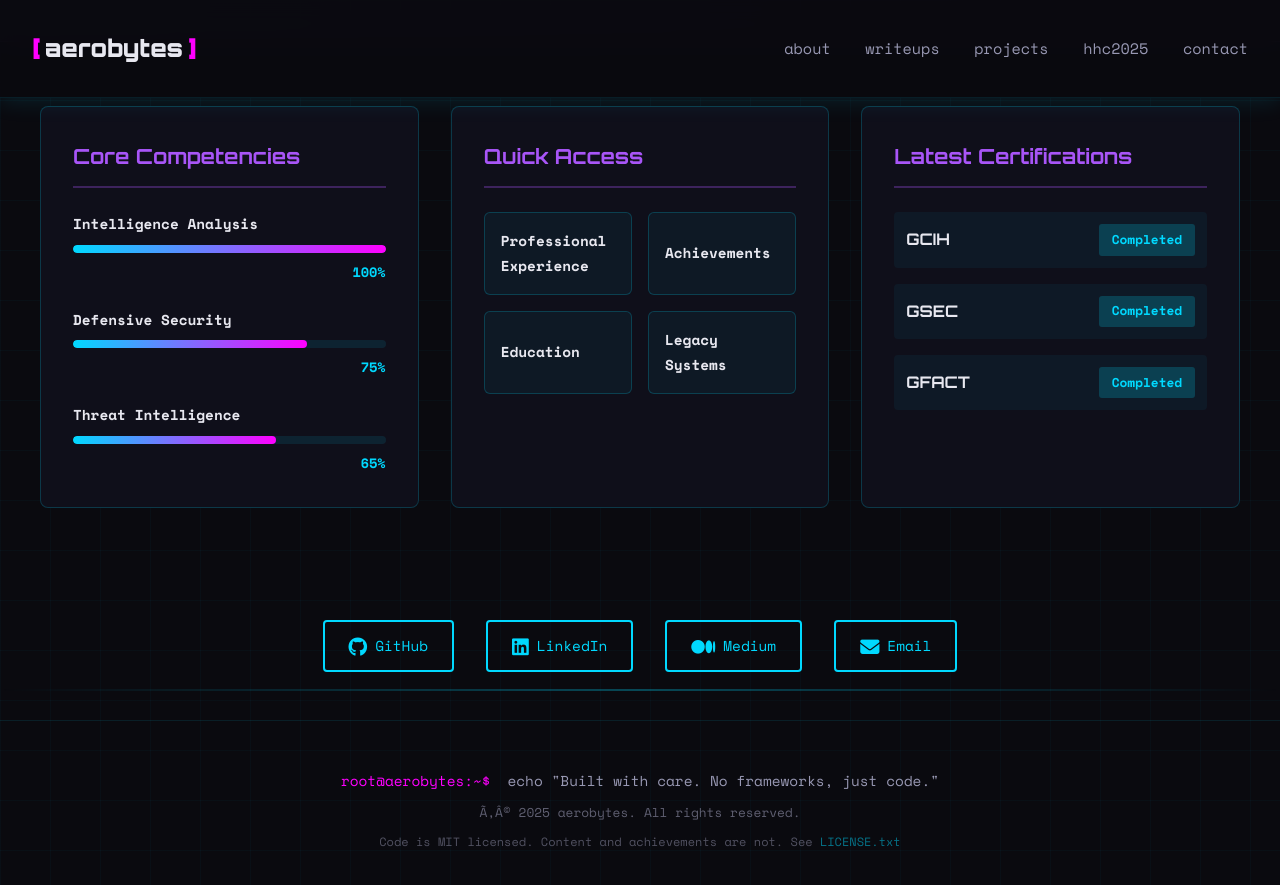
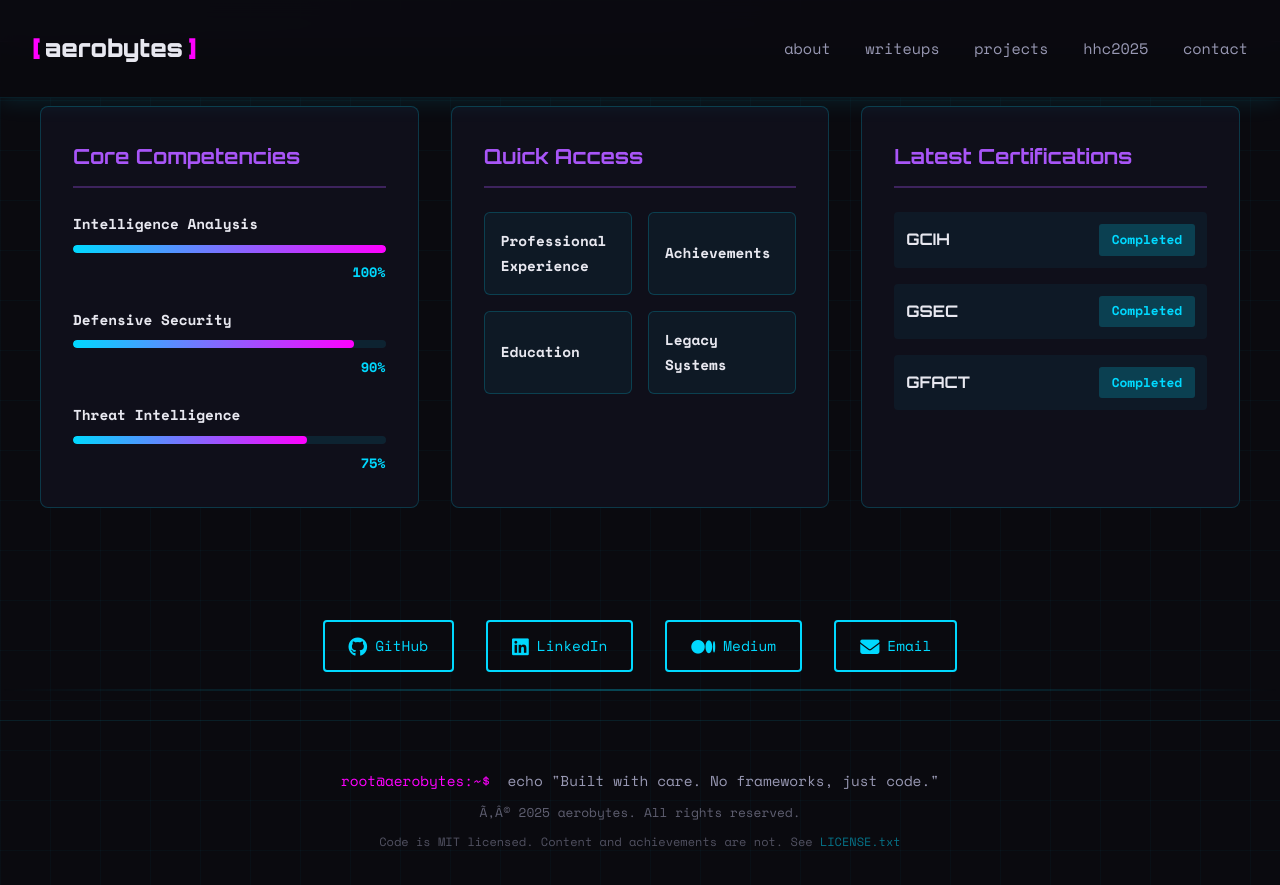
Before and after one commit to Aeronique/aerobytes-site, a Jekyll site: the page built from index.html, in a window 1280 px wide and 900 px high, scrolled down 1076 px. Shown: the top 885 px of the window. Built offline with Jekyll 4.4.1, drawn with Linux system fonts in a browser that asks for light colours.

Commit message:
Update index.html

```diff
--- a/index.html
+++ b/index.html
@@ -63,16 +63,16 @@ title: Home
                     <div class="competency-item">
                         <span class="competency-name">Defensive Security</span>
                         <div class="progress-bar">
-                            <div class="progress-fill" style="width: 75%"></div>
+                            <div class="progress-fill" style="width: 90%"></div>
                         </div>
-                        <span class="competency-level">75%</span>
+                        <span class="competency-level">90%</span>
                     </div>
                     <div class="competency-item">
                         <span class="competency-name">Threat Intelligence</span>
                         <div class="progress-bar">
-                            <div class="progress-fill" style="width: 65%"></div>
+                            <div class="progress-fill" style="width: 75%"></div>
                         </div>
-                        <span class="competency-level">65%</span>
+                        <span class="competency-level">75%</span>
                     </div>
                 </div>
             </div>
```
